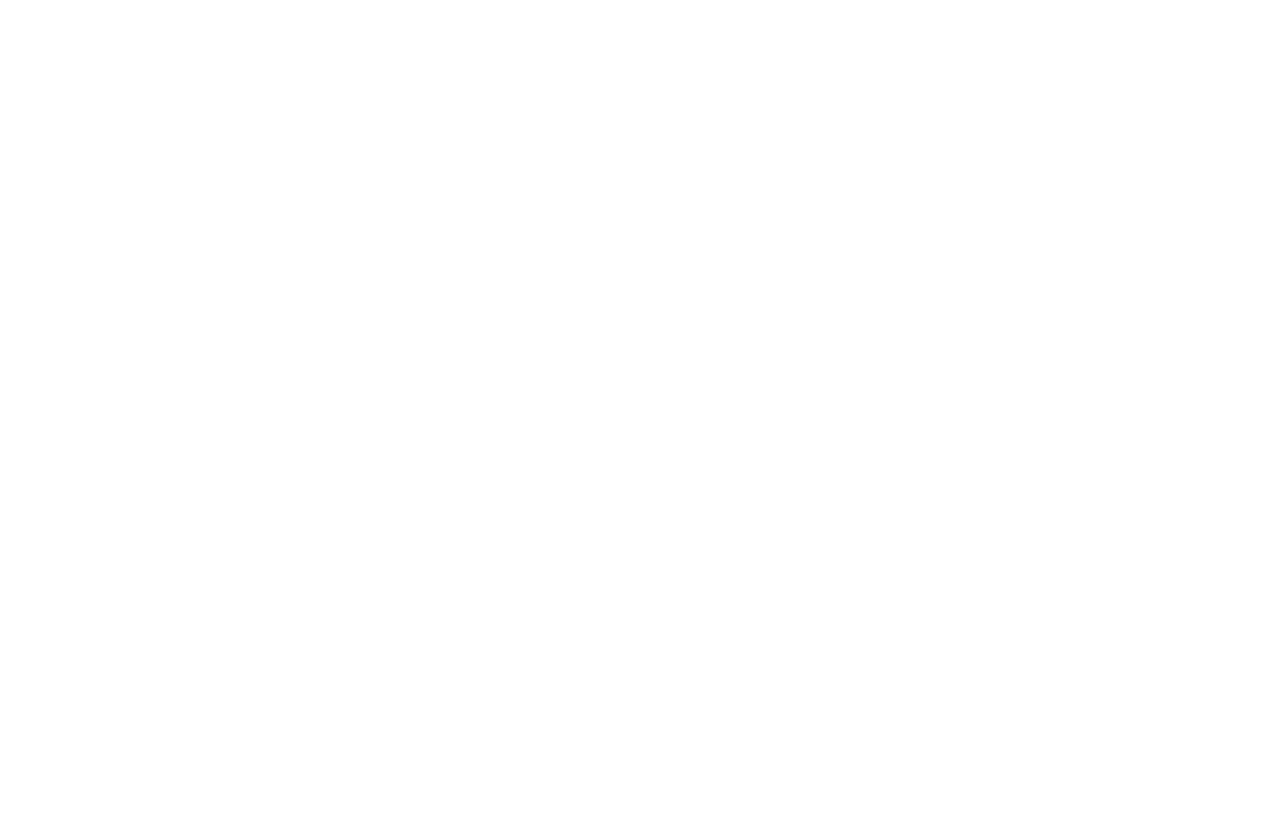
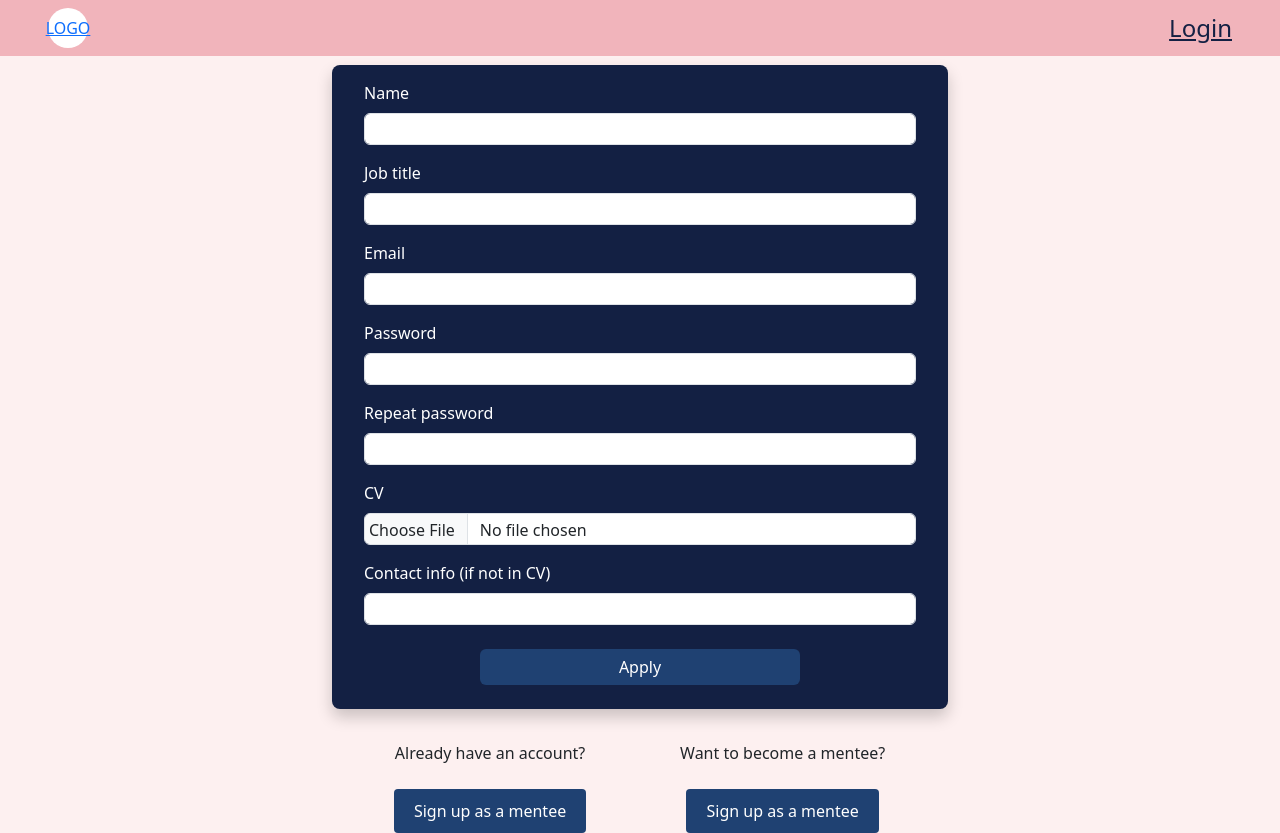
Before and after one commit to Mentorizon/mentorizon-client, a React (Create React App) app: page /apply-mentor in a window 1280 px wide. Before the commit the page ends 800 px from the top, so only its background shows below. Built offline with nearby package versions, Linux system fonts and the light colour scheme.

Commit message:
Implement simple Apply for a mentor page

```diff
--- a/src/App.css
+++ b/src/App.css
@@ -68,14 +68,21 @@
 
 .loginFormContainer {
   width: 40rem !important;
+  margin-bottom: 0.5rem !important;
+  margin-top: 65px;
 }
 
 .loginForm {
-  padding: 2rem !important;
+  padding: 1rem 2rem !important;
   box-shadow: 0 8px 16px 0 rgba(0, 0, 0, 0.2);
   background-color: var(--deep-sky-blue);
   color: var(--text-color-light);
   border-radius: 8px;
+}
+
+.loginForm input {
+  height: 2rem;
+  padding: 0.25rem;
 }
 
 .buttonGroup {
@@ -99,10 +106,9 @@
 
 .accountOptions {
   text-align: center; /* Center the "Don't have an account?" text */
-  margin-top: 0.5rem; /* Space from the form above */
 }
 
-.noAccount {
+.authSuggestion {
   margin: 2rem; /* Space between the "Don't have an account?" text and the buttons below */
 }
 
--- a/src/pages/Home.tsx
+++ b/src/pages/Home.tsx
@@ -1,4 +1,3 @@
-import '../App.css';
 import AppNavbar from "../components/common/AppNavbar";
 
 const Home = () => {
--- a/src/pages/LogIn.tsx
+++ b/src/pages/LogIn.tsx
@@ -1,4 +1,3 @@
-import '../App.css';
 import AppNavbar from "../components/common/AppNavbar";
 import { Button, Container, Form, FormGroup, Input, Label } from "reactstrap";
 import React, {useState} from "react";
@@ -46,7 +45,7 @@
                     </div>
                 </Form>
                 <div className="accountOptions">
-                    <div className="noAccount">Don't have an account?</div>
+                    <div className="authSuggestion">Don't have an account?</div>
                     <div className="options">
                         <Link to="/signup-mentee" className="optionButton linkButton">
                             Sign up as a mentee
--- a/src/pages/SignUpMentee.tsx
+++ b/src/pages/SignUpMentee.tsx
@@ -92,14 +92,14 @@
                 <div className="accountOptions">
                     <div className="options">
                         <div>
-                            <div className="noAccount">Already have an account?</div>
+                            <div className="authSuggestion">Already have an account?</div>
                             <Link to="/login" className="optionButton linkButton">
                                 Sign up as a mentee
                             </Link>
                         </div>
 
                         <div>
-                            <div className="noAccount">Interested in becoming a mentor with us?</div>
+                            <div className="authSuggestion">Interested in becoming a mentor with us?</div>
                             <Link to="/apply-mentor" className="optionButton linkButton">
                                 Apply to be a mentor
                             </Link>
--- a/src/pages/SignUpMentor.tsx
+++ b/src/pages/SignUpMentor.tsx
@@ -1,9 +1,150 @@
+import React, {useState} from "react";
+import AppNavbar from "../components/common/AppNavbar";
+import {Button, Container, Form, FormGroup, Input, Label} from "reactstrap";
+import {Link} from "react-router-dom";
+
 const SignUpMentor = () => {
+    const [name, setName] = useState<string>("");
+    const [jobTitle, setJobTitle] = useState<string>("");
+    const [email, setEmail] = useState<string>("");
+    const [password, setPassword] = useState<string>("");
+    const [repeatPassword, setRepeatPassword] = useState<string>("");
+    const [cvFile, setCvFile] = useState<File | null>(null);
+    const [contactInfo, setContactInfo] = useState<string>("");
+
+    const handleCvChange = (event: React.ChangeEvent<HTMLInputElement>) => {
+        const file = event.target.files ? event.target.files[0] : null;
+        setCvFile(file);
+    };
+
+    const handleSubmit = (e: React.FormEvent<HTMLFormElement>) => {
+        e.preventDefault();
+
+        if (password.length < 8) {
+            alert("Password should contain at least 8 characters!")
+        } else if (password !== repeatPassword) {
+            alert("Passwords do not match!");
+        }
+    };
+
     return (
-        <div>
+        <div className="loginPage">
+            <AppNavbar/>
+            <Container className="loginFormContainer">
+                <Form className="loginForm" onSubmit={handleSubmit}>
+                    <FormGroup>
+                        <Label for="name">Name</Label>
+                        <Input
+                            type="text"
+                            name="name"
+                            id="name"
+                            required
+                            value={name}
+                            onChange={(e: React.ChangeEvent<HTMLInputElement>) => setName(e.target.value)}
+                            autoComplete="name"
+                        />
+                    </FormGroup>
 
+                    <FormGroup>
+                        <Label for="jobTitle">Job title</Label>
+                        <Input
+                            type="text"
+                            name="jobTitle"
+                            id="jobTitle"
+                            required
+                            value={jobTitle}
+                            onChange={(e: React.ChangeEvent<HTMLInputElement>) => setJobTitle(e.target.value)}
+                            autoComplete="jobTitle"
+                        />
+                    </FormGroup>
+
+                    <FormGroup>
+                        <Label for="email">Email</Label>
+                        <Input
+                            type="email"
+                            name="email"
+                            id="email"
+                            required
+                            value={email}
+                            onChange={(e: React.ChangeEvent<HTMLInputElement>) => setEmail(e.target.value)}
+                            autoComplete="email"
+                        />
+                    </FormGroup>
+
+                    <FormGroup>
+                        <Label for="password">Password</Label>
+                        <Input
+                            type="password"
+                            name="password"
+                            id="password"
+                            required
+                            value={password}
+                            onChange={(e: React.ChangeEvent<HTMLInputElement>) => setPassword(e.target.value)}
+                            autoComplete="password"
+                        />
+                    </FormGroup>
+
+                    <FormGroup>
+                        <Label for="repeatPassword">Repeat password</Label>
+                        <Input
+                            type="password"
+                            name="repeatPassword"
+                            id="repeatPassword"
+                            required
+                            value={repeatPassword}
+                            onChange={(e: React.ChangeEvent<HTMLInputElement>) => setRepeatPassword(e.target.value)}
+                            autoComplete="repeatPassword"
+                        />
+                    </FormGroup>
+
+                    <FormGroup>
+                        <Label for="cvFile">CV</Label>
+                        <Input
+                            type="file"
+                            name="cvFile"
+                            id="cvFile"
+                            required
+                            onChange={handleCvChange}
+                            autoComplete="cvFile"
+                        />
+                    </FormGroup>
+
+                    <FormGroup>
+                        <Label for="contactInfo">Contact info (if not in CV)</Label>
+                        <Input
+                            type="text"
+                            name="contactInfo"
+                            id="contactInfo"
+                            value={contactInfo}
+                            onChange={(e: React.ChangeEvent<HTMLInputElement>) => setContactInfo(e.target.value)}
+                            autoComplete="contactInfo"
+                        />
+                    </FormGroup>
+
+                    <div className="buttonGroup">
+                        <Button type="submit" className="btn-custom">Apply</Button>
+                    </div>
+                </Form>
+                <div className="accountOptions">
+                    <div className="options">
+                        <div>
+                            <div className="authSuggestion">Already have an account?</div>
+                            <Link to="/login" className="optionButton linkButton">
+                                Sign up as a mentee
+                            </Link>
+                        </div>
+
+                        <div>
+                            <div className="authSuggestion">Want to become a mentee?</div>
+                            <Link to="/signup-mentee" className="optionButton linkButton">
+                                Sign up as a mentee
+                            </Link>
+                        </div>
+                    </div>
+                </div>
+            </Container>
         </div>
-    )
+    );
 }
 
 export default SignUpMentor;
```
